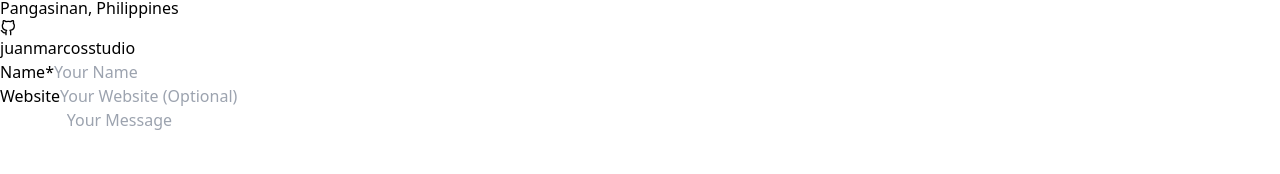
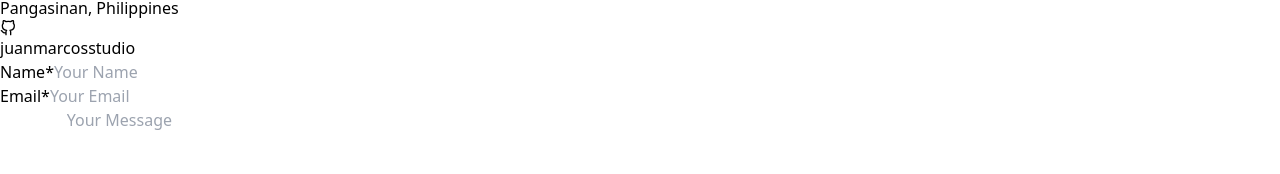
Before and after one commit to juanmarcosstudio/Juanmarcos-react-tailwind-website, a React (Vite) app: page / in a window 1280 px wide. Shown: the part 4897-5071 px from the top of the page. Built offline with nearby package versions, Linux system fonts and the light colour scheme.

Commit message:
feat: Add email input with validation and required field indicator

```diff
--- a/src/assets/components/Contact.jsx
+++ b/src/assets/components/Contact.jsx
@@ -38,13 +38,15 @@ const Contact = () => {
           </div>
           <div>
             <label className='block text-sm font-medium text-gray-700' htmlFor='website'>
-              Website
+              Email
+              <span className='text-red-500'>*</span>
             </label>
             <input
-              type='url'
-              id='website'
-              name='website'
-              placeholder='Your Website (Optional)'
+              type='email'
+              id='email'
+              name='email'
+              required
+              placeholder='Your Email'
               className='mt-1 block w-full px-4 py-2 border border-gray-300 rounded-md shadow-sm focus:ring-yellow-400 focus:border-yellow-500' />
           </div>
           <div>
```
